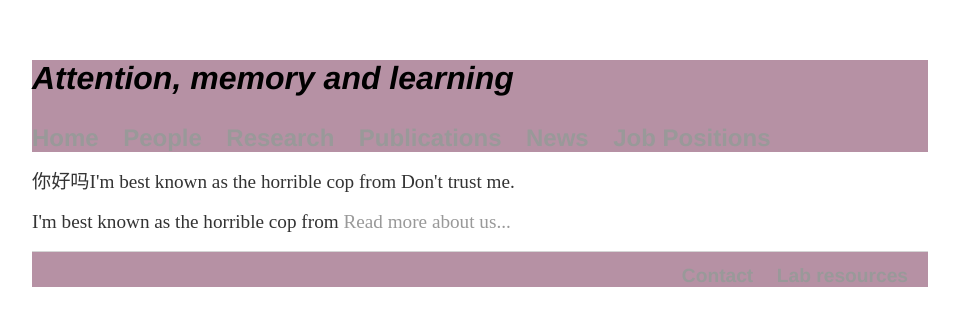
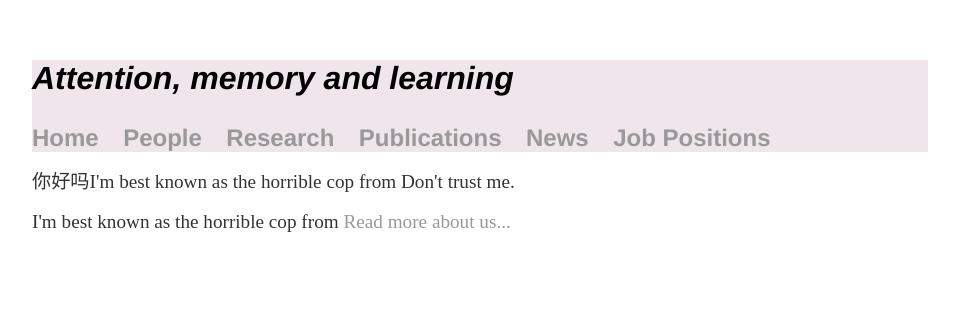
Before and after one commit to wangbenchi/wangbenchi.github.io, a Jekyll site: the page built from index.html, in a window 1280 px wide. Shown: the top 326 px of the page, without its empty margins (160-1119 px from the left). Built offline with Jekyll 4.4.1, drawn with Linux system fonts in a browser that asks for light colours.

Commit message:
Update default.html

```diff
--- a/_layouts/default.html
+++ b/_layouts/default.html
@@ -7,7 +7,7 @@
 		<link rel="stylesheet" type="text/css" href="/css/main.css">
 	</head>
 	<body>
-		<nav style = "background-color:#b691a4">
+		<nav style = "background-color:#efe5ea">
 			<h1><i>Attention, memory and learning</i></h1>
     		<ul>
         		<li><a href="/">Home</a></li>
@@ -23,13 +23,6 @@
 			{{content}}
 
 		</div><!-- /.container -->
-		<div class="footer" style = "background-color:#b691a4; clear:both;text-align:right;">
-			<footer>
-				<ul>
-				<li><a href="mailto:wangbenchi.swift@gmail.com">Contact</a></li>
-				<li><a href="https://github.com/wangbenchi">Lab resources</a></li>
-				</ul>
-			</footer>
-		</div>
+
 	</body>
 </html>
```
